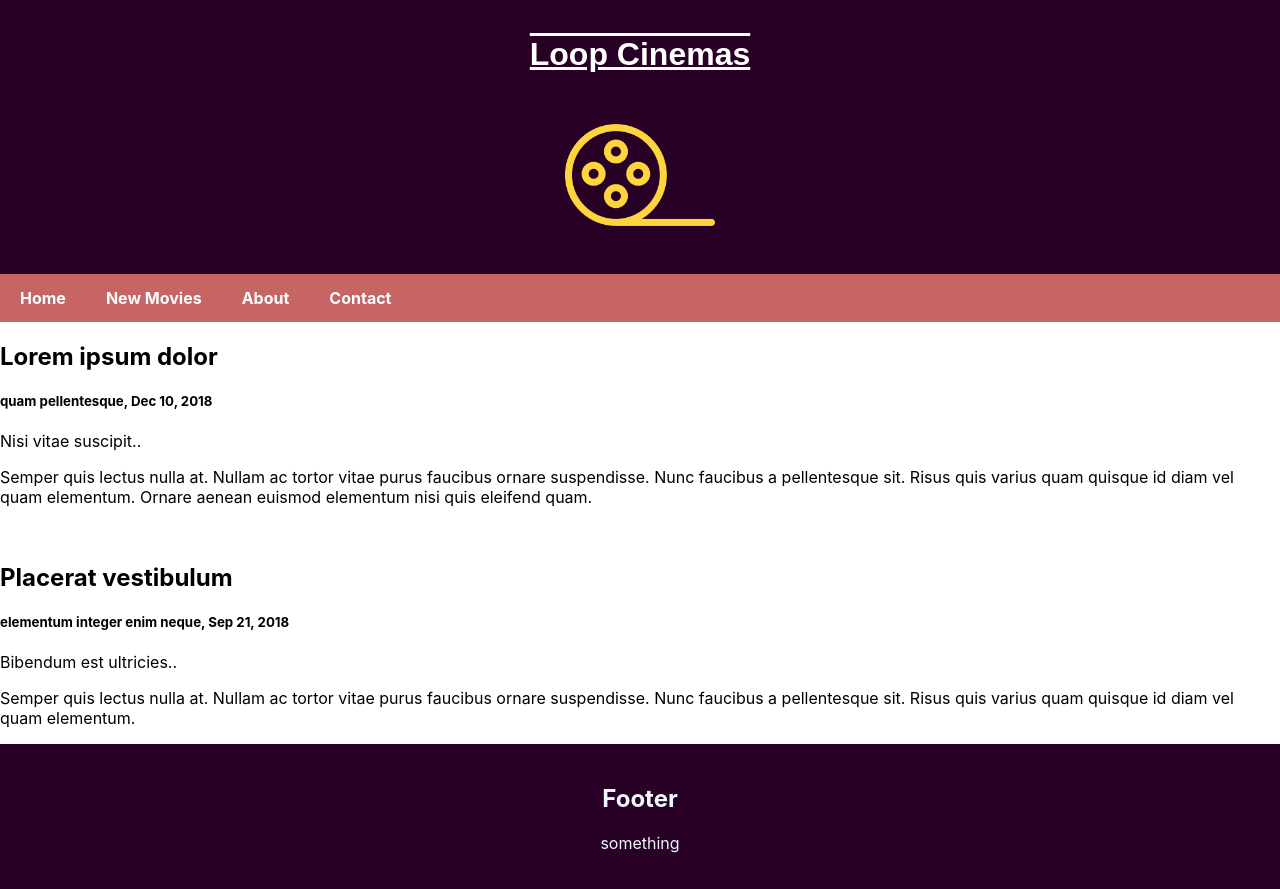
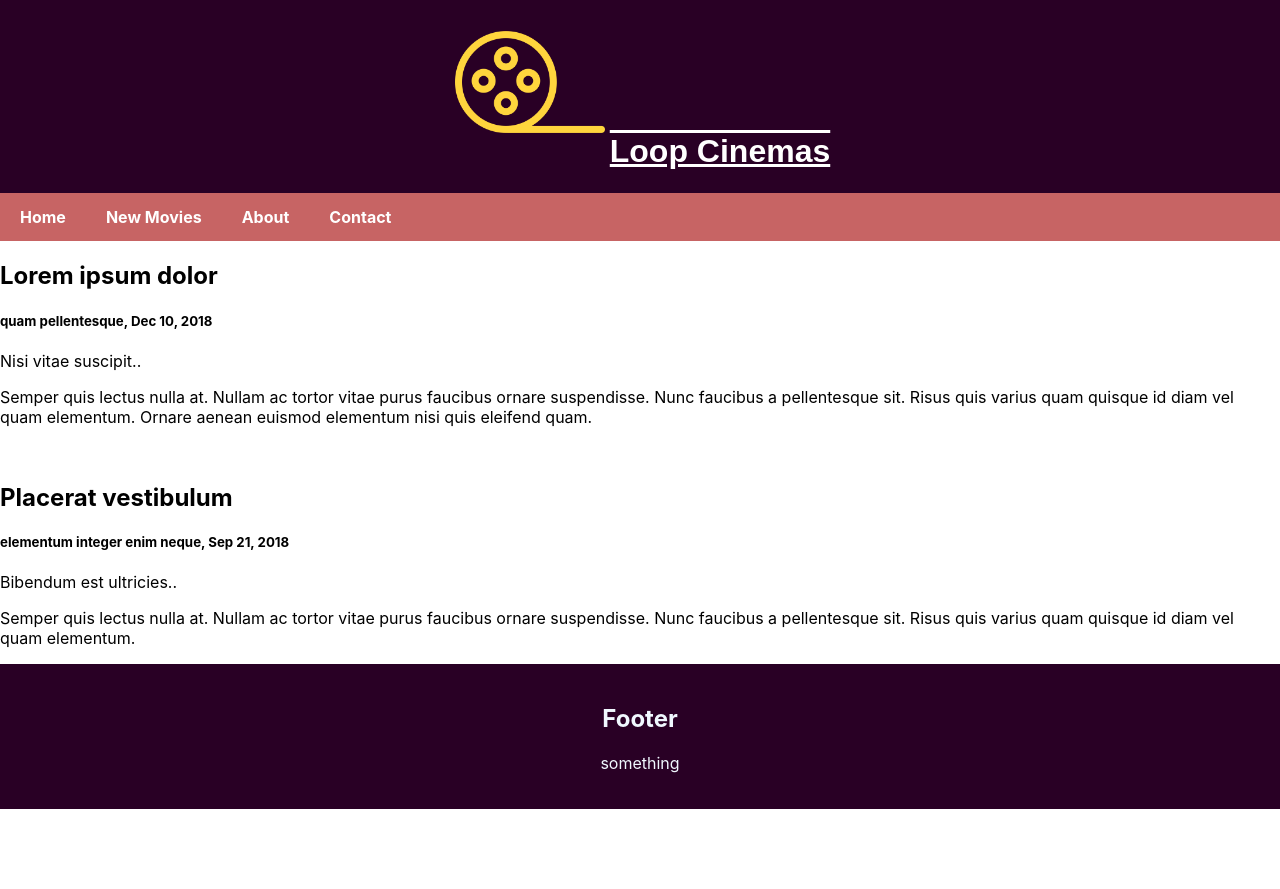
Before and after one commit to JamTru/LoopCinemaWebsite, a React (Create React App) app: page / in a window 1280 px wide. After the commit the page ends 809 px from the top, so only its background shows below. Built offline with nearby package versions, Linux system fonts and the light colour scheme.

Commit message:
Logo Adjustment
- Adjusted CSS of logo so smaller padding and logo is in line

```diff
--- a/src/App.css
+++ b/src/App.css
@@ -1,5 +1,5 @@
 .webHeader {
-  padding: 15px;
+  padding: 2px;
   text-align: center;
   background-color: #290025;
 }
@@ -7,12 +7,14 @@
   padding: 5px;
   width: 150px;
   border-radius: 4px;
+  display: inline-block;
 }
 
 #brandName {
   text-decoration: overline underline;
   font-family: Arial, Helvetica, sans-serif;
   color:white;
+  display: inline-block
 }
 .footer {
   padding: 20px;
--- a/src/components/Header.js
+++ b/src/components/Header.js
@@ -3,8 +3,8 @@ import logo from '../movie.png'
 const Header = () => {
   return (
     <div class="webHeader">
+      <img src={logo} alt="logo" class="mainLogo"></img>
       <h1 id="brandName">Loop Cinemas</h1>
-        <img src={logo} alt="logo" class="mainLogo"></img>
     </div>
   );
 };
```
